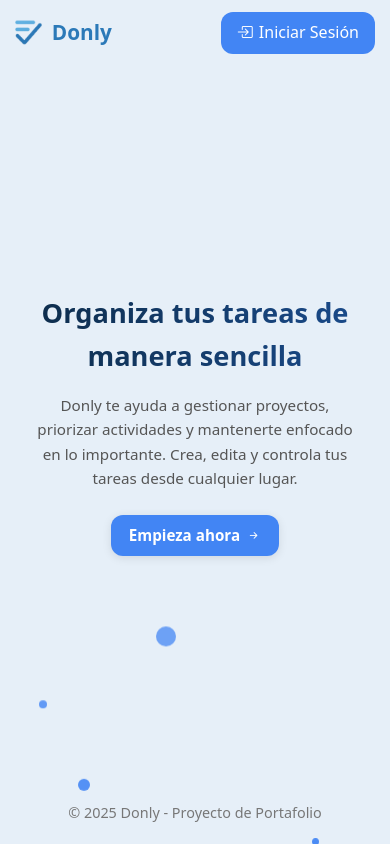
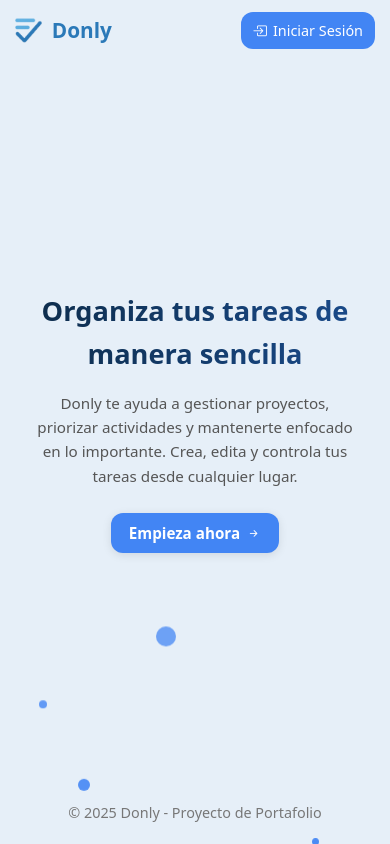
Before and after one commit to MancillaO/app-todo, a website: page public/index.html in a window 390 px wide. Drawn offline with nearby package versions, Linux system fonts and the light colour scheme.

Commit message:
fix landing button padding

```diff
--- a/public/styles/landing.css
+++ b/public/styles/landing.css
@@ -342,9 +342,9 @@ body {
     width: 1.7rem;
   }
 
-  .btn-outline {
-    padding: 5px 10px;
-    font-size: 0.8rem;
+  .btn-link {
+    padding: 7px 12px;
+    font-size: 0.9rem;
   }
 
   .hero h2 {
```
